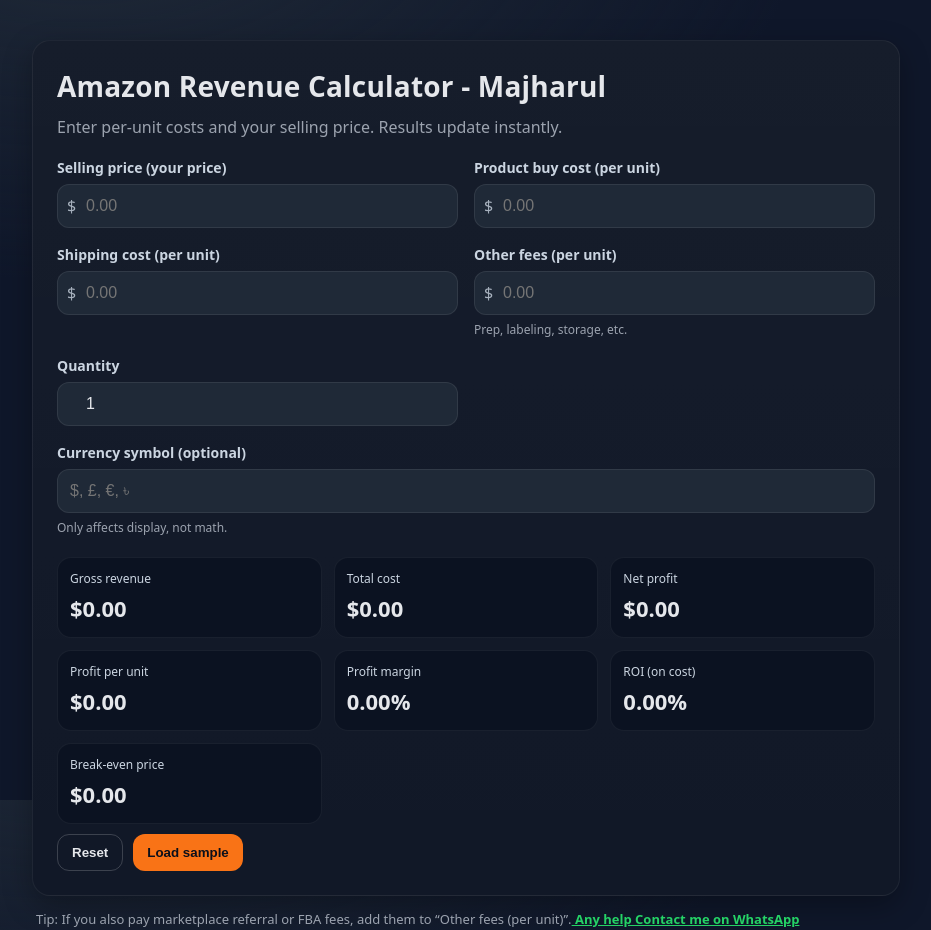
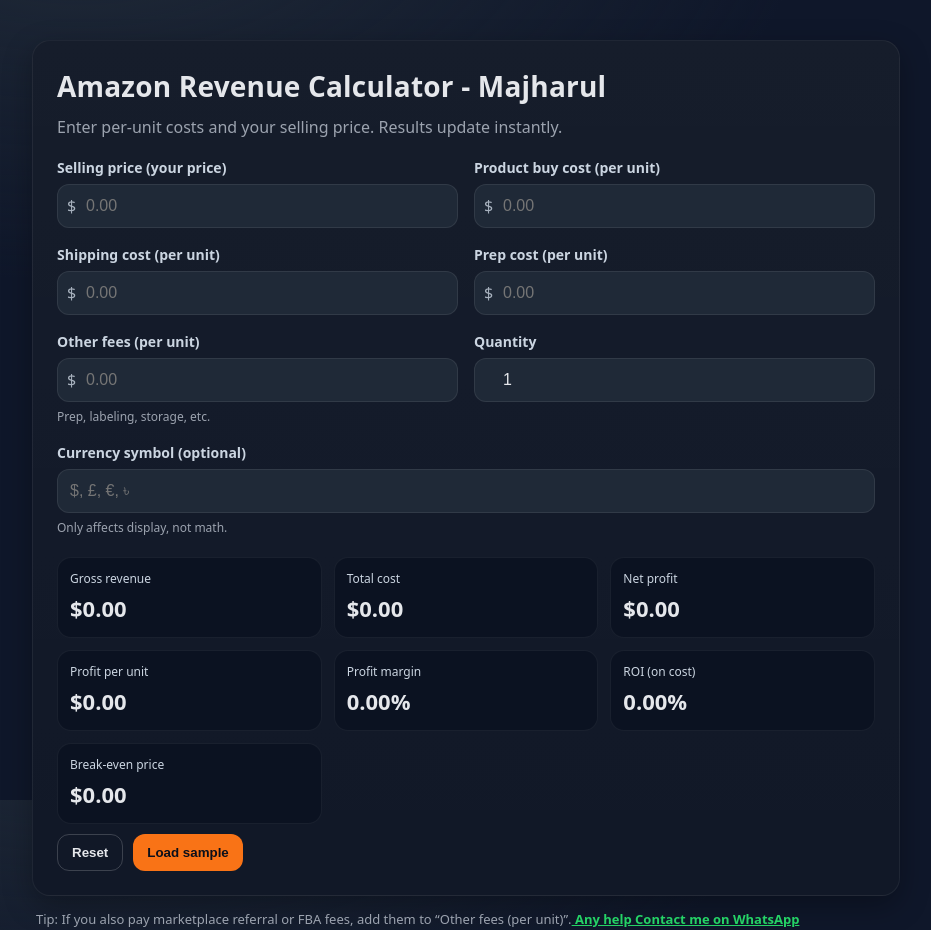
Before and after one commit to Majharul6969/amazon, a plain HTML site: page index.html in a window 1280 px wide. Shown: the whole page, without its empty margins (174-1105 px from the left). Drawn offline with Linux system fonts and the light colour scheme.

Commit message:
Update index.html

```diff
--- a/index.html
+++ b/index.html
@@ -117,6 +117,13 @@
             <input type="number" id="ship" min="0" step="0.01" placeholder="0.00" />
           </div>
         </div>
+                <div class="field">
+          <label for="ship">Prep cost (per unit)</label>
+          <div class="input-wrap">
+            <span class="prefix">$</span>
+            <input type="number" id="ship" min="0" step="0.01" placeholder="0.00" />
+          </div>
+        </div>
         <div class="field">
           <label for="fees">Other fees (per unit)</label>
           <div class="input-wrap">
```
